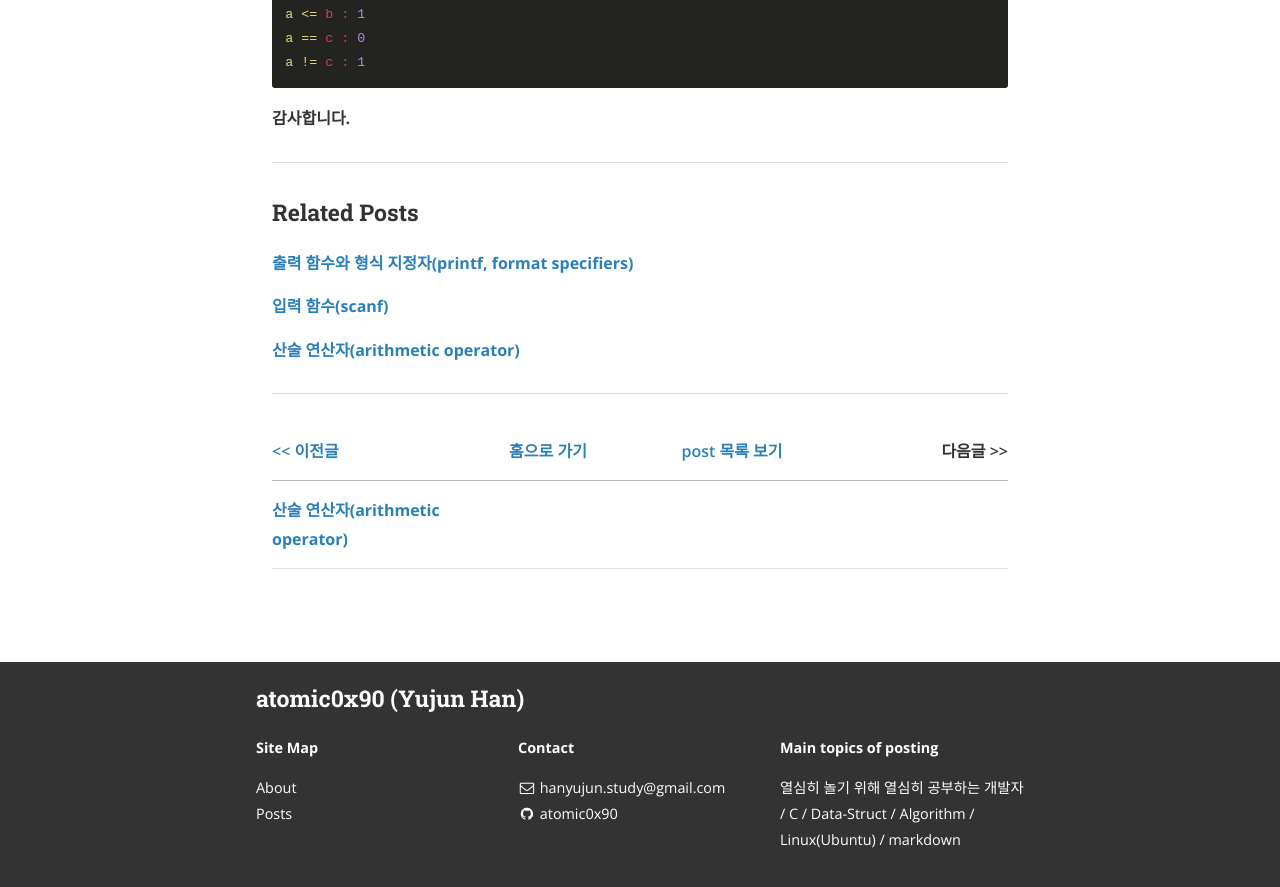
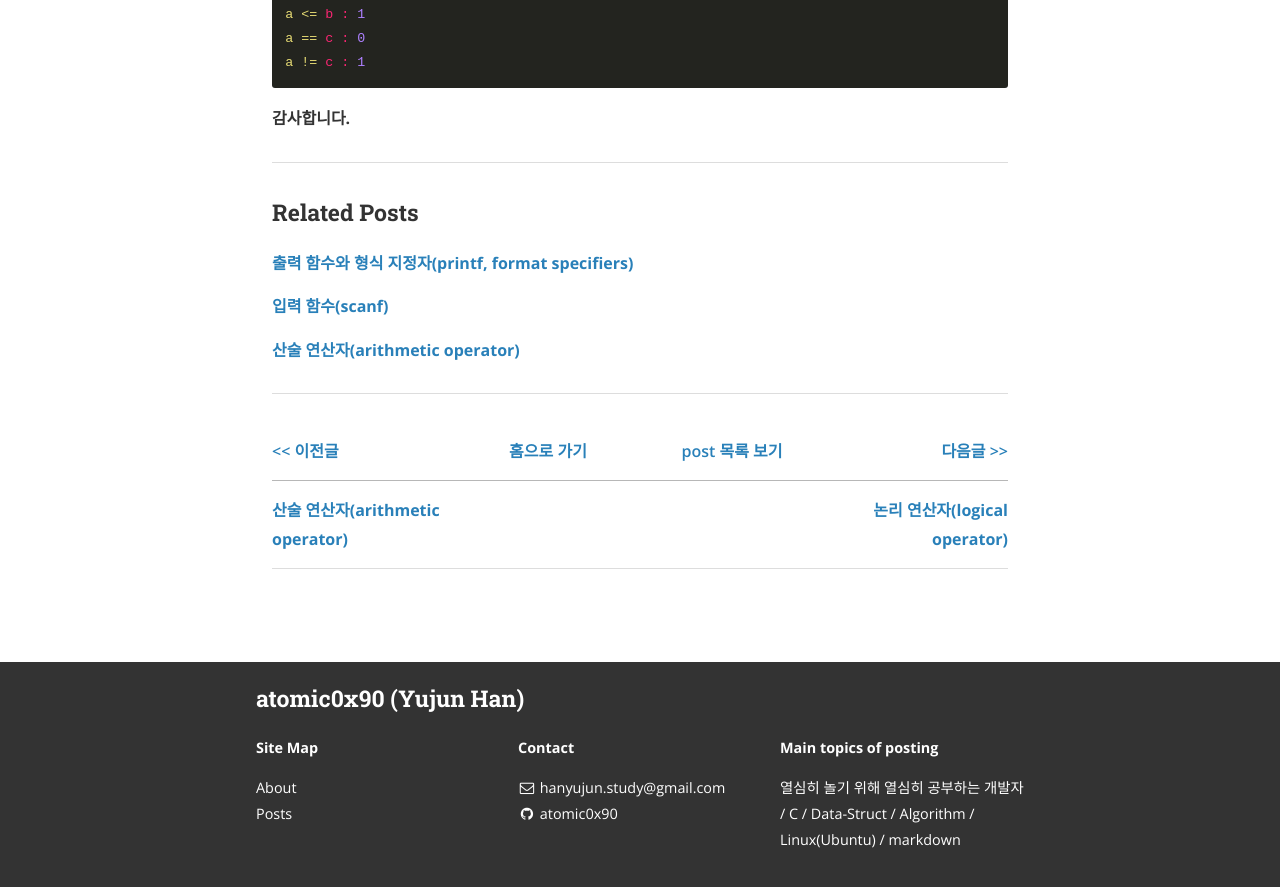
Before and after one commit to atomic0x90/atomic0x90.github.io, a Jekyll site: the page built from _posts/2019-06-14-comparative-operator.markdown, in a window 1280 px wide and 900 px high, scrolled down 2141 px. Shown: the top 887 px of the window. Built offline with Jekyll 4.4.1, drawn with Linux system fonts in a browser that asks for light colours; nearby versions of some CDN libraries; comment, search, counter and statistics services are not loaded.

Commit message:
Update next post link

```diff
--- a/_posts/2019-06-14-comparative-operator.markdown
+++ b/_posts/2019-06-14-comparative-operator.markdown
@@ -92,9 +92,9 @@ a != c : 1
 
 
 
-[\<\< 이전글][1]        |[홈으로 가기][2]       |[post 목록 보기][3]    |다음글 \>\>
+[\<\< 이전글][1]        |[홈으로 가기][2]       |[post 목록 보기][3]    |[다음글 \>\>][6]
 ------                  |:------:               |:------:               |------:
-**[산술 연산자(arithmetic operator)][1]**   |                       |                       |
+**[산술 연산자(arithmetic operator)][1]**   |                       |                       |**[논리 연산자(logical operator)][6]**
 
 
 
@@ -104,6 +104,12 @@ a != c : 1
 [3]: https://atomic0x90.github.io/posts/ "posts"
 [4]: https://atomic0x90.github.io/c-language/2019/06/04/printf-format.html "출력 함수와 형식 지정자"
 [5]: https://atomic0x90.github.io/c-language/2019/06/05/scanf-format.html "입력 함수"
+[6]: https://atomic0x90.github.io/c-language/2019/06/15/logical-operator.html "논리 연산자"
+
+
+
+
+
 
 
 {% if site.disqus-shortname %}{% include disqus_comments.html %}{% endif %}
```
